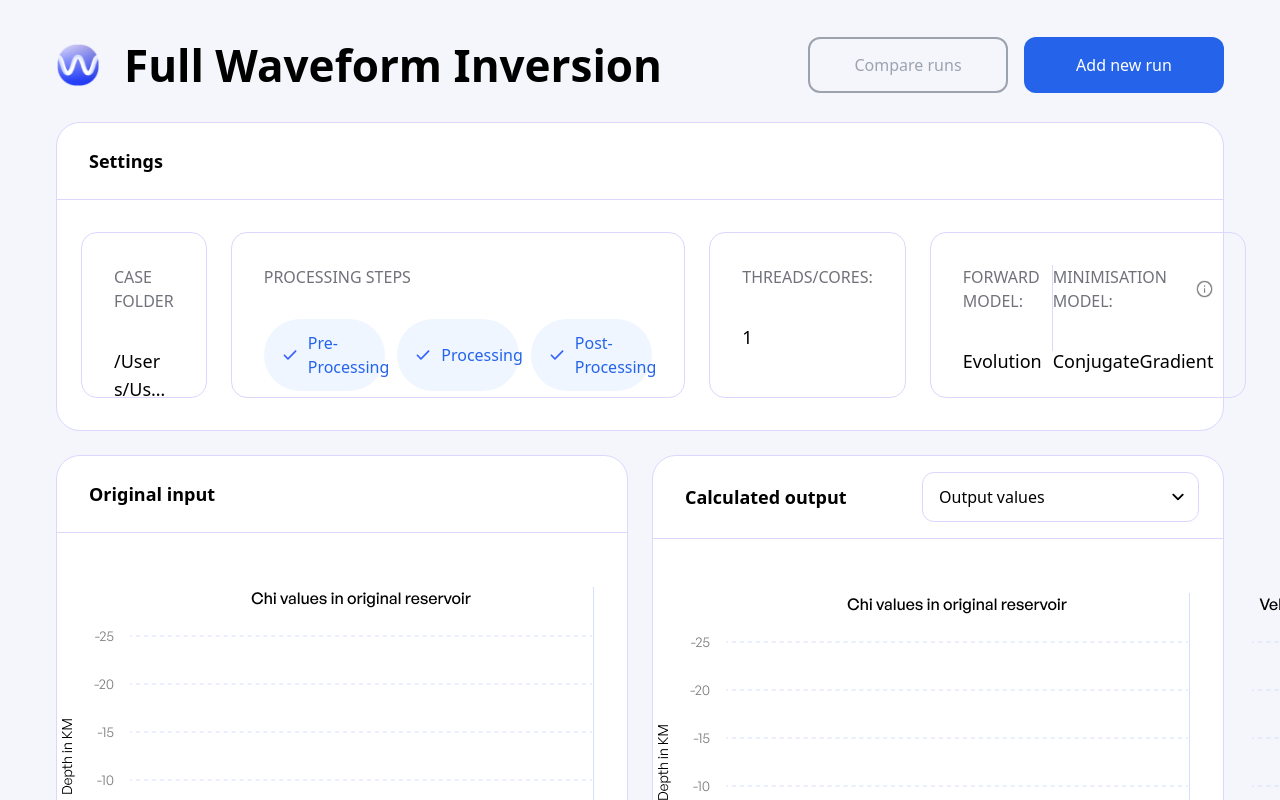
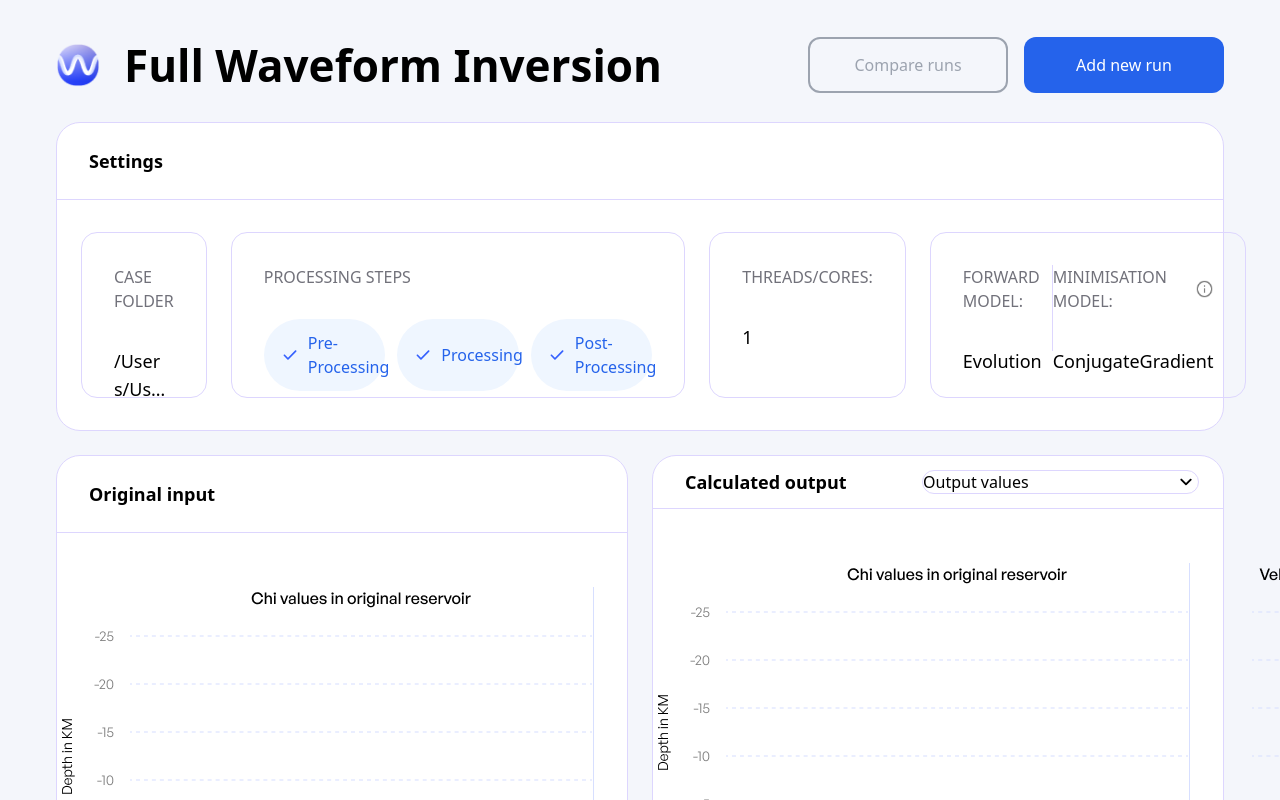
Before and after one commit to SalarGit/FWI, a React (Vite) app in the folder full-waveform-inversion/: page / in a window 1280 px wide. Shown: the top 800 px of the page. Built offline with nearby package versions, Linux system fonts and the light colour scheme.

Commit message:
Broke I/O UpperPart pixels

```diff
--- a/full-waveform-inversion/src/components/Header.jsx
+++ b/full-waveform-inversion/src/components/Header.jsx
@@ -5,7 +5,6 @@ import logo from '../assets/fwi-logo.png'
 
 import H1 from './custom/H1.jsx';
 import UpperPart from './custom/UpperPart.jsx';
-import Child from './custom/Child.jsx';
 
 export default function Header() {
     const [addingNewRun, setAddingNewRun] = useState(false);
--- a/full-waveform-inversion/src/components/IO/Output.jsx
+++ b/full-waveform-inversion/src/components/IO/Output.jsx
@@ -54,19 +54,13 @@ export default function Output() {
 
                 // relative
     return (
-        <div class="flex flex-col bg-white border border-violet-200 rounded-3xl w-1/2 h-[530px]">
-            {/* Upper Part */}
-            {/* Container */}
-            <div className="flex justify-between items-center py-4 pl-8 pr-6">
-                {/* <UpperPart heading="Calculated output" side="t">
-
-                </UpperPart> */}
-                <H1 heading="Calculated output"/>
-
+        <div class="flex flex-col bg-white border border-violet-200 pl- rounded-3xl w-1/2 h-[530px]">
+            <UpperPart heading="Calculated output" styling="pl-8 pr-6 py-3" side="t">
                 <div className="relative">
                     <button onClick={handleSetIsOpen}
                                                                                     // my-4 mr-6
-                        className="flex items-center justify-between pl-4 pr-2 py-3
+                                                                                    // pl-1 pt-2 pr-3 pb-4
+                        className="flex items-center justify-between h-[24px]
                         border border-violet-200 rounded-xl w-[277px]"
                     >
                         <p>{outputType}</p>
@@ -74,15 +68,13 @@ export default function Output() {
                     </button>
                     {dropDown}
                 </div>
+            </UpperPart>
+
+
+
 
                 {/* Output types drop-down menu */}
 
-            </div>
-
-            {/* Border */}
-            <div class="border-t border-violet-200" />
-
-            {/* Lower Part */}
             <EmptyGraphs/>
         </div>
     )
--- a/full-waveform-inversion/src/components/custom/H1.jsx
+++ b/full-waveform-inversion/src/components/custom/H1.jsx
@@ -1,5 +1,5 @@
-export default function H1({ heading, styling=""}) {
+export default function H1({ heading}) {
     return (
-        <p className={`text-lg font-bold ${styling}`}>{heading}</p>
+        <p className={`text-lg font-bold`}>{heading}</p>
     )
 }
--- a/full-waveform-inversion/src/components/custom/UpperPart.jsx
+++ b/full-waveform-inversion/src/components/custom/UpperPart.jsx
@@ -1,11 +1,13 @@
 import H1 from "./H1.jsx";
 import Border from "./Border.jsx";
 
-export default function UpperPart({children, heading, side, styling="py-6 pl-8"}) {
+export default function UpperPart({children, heading, side, styling="pl-8 py-6"}) {
     return (
         <div>
-            <H1 heading={heading} styling={styling}/>
-            {children}
+            <div className={`flex items-center justify-between ${styling}`}>
+                <H1 heading={heading}/>
+                {children} {/* Sometimes there's no children. */}
+            </div>
             <Border side={side}/>
         </div>
     )
```
